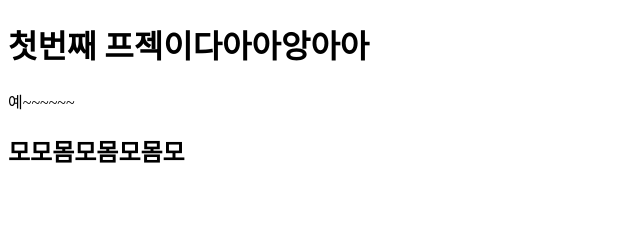
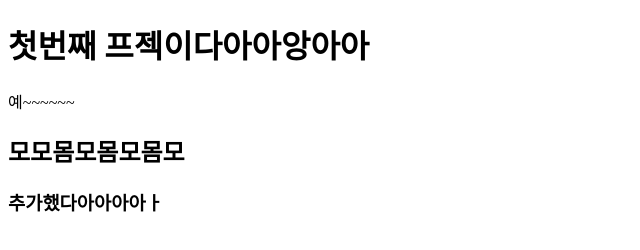
Before and after one commit to sohee063/first-sohee-project, a plain HTML site: page index.html in a window 1280 px wide. Shown: the whole page, without its empty margins (0-640 px from the left). Drawn offline with Linux system fonts and the light colour scheme.

Commit message:
second commit

```diff
--- a/index.html
+++ b/index.html
@@ -11,5 +11,6 @@
     <h1>첫번째 프젝이다아아앙아아</h1>
     <p>예~~~~~~</p>
     <h2>모모몸모몸모몸모</h2>
+    <h3>추가했다아아아아ㅏ</h3>
   </body>
 </html>
```
